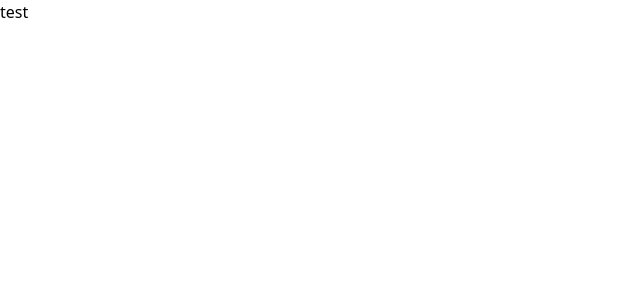
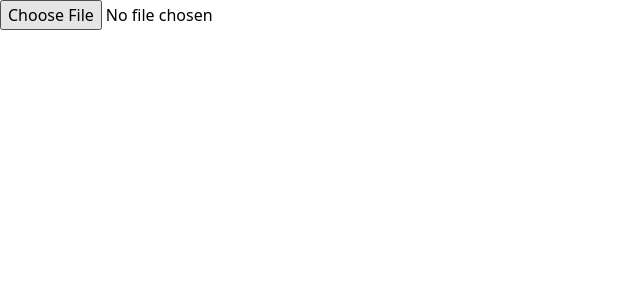
Before and after one commit to rudrachavda/apache, a React (Create React App) app: page / in a window 1280 px wide. Shown: the top 300 px of the page, without its empty margins (0-640 px from the left). Built offline with nearby package versions, Linux system fonts and the light colour scheme.

Commit message:
working csv parse

```diff
--- a/package.json
+++ b/package.json
@@ -6,6 +6,7 @@
     "@testing-library/jest-dom": "^5.16.5",
     "@testing-library/react": "^13.4.0",
     "@testing-library/user-event": "^13.5.0",
+    "papaparse": "^5.4.1",
     "react": "^18.2.0",
     "react-dom": "^18.2.0",
     "react-scripts": "5.0.1",
--- a/src/App.js
+++ b/src/App.js
@@ -1,9 +1,10 @@
-import './App.css';
+import React from 'react';
+import Sidebar from './sidebar';
 
 function App() {
   return (
-    <div className="text-lg">
-      <p className="border-l-rose-900">test</p>
+    <div className="absolute inset-0">
+        <Sidebar />
     </div>
   );
 }
--- /dev/null
+++ b/src/sidebar.js
@@ -0,0 +1,74 @@
+import React, { useState } from 'react';
+import Papa from 'papaparse';
+
+function Sidebar() {
+  const [parsedData, setParsedData] = useState([]);
+  const [columns,setColumns] = useState([]);
+
+  const handleFile = (event) => {
+    const uploadedFile = event.target.files[0];
+
+    if (uploadedFile) {
+      Papa.parse(uploadedFile, {
+        header: true,
+        complete: (results) => {
+          console.log(results)
+          if(results.data && results.data.length>0){
+            let firstRow = results.data[0];
+            console.log("firstRow",firstRow);
+            let keys = Object.keys(firstRow);
+            setColumns(keys);
+            console.log("keys",keys)
+            // console.log(keys);
+            //keys = [customer name, balance,  zipcode, state]
+            //results.data[0] = [customername:brijesh, balance:1000,]
+            //results.data[0]['customername']
+            let tmpJson = {
+
+            }
+            keys.forEach(k=>{
+              tmpJson[k] = [];
+            })
+
+            results.data.forEach(row=>{
+              keys.forEach(k=>{
+                tmpJson[k].push(row[k])
+                // console.log(row[k])
+              })
+            })
+
+            console.log("tmpJson",tmpJson)
+            console.log("keys of tmpJsn",Object.keys(tmpJson))
+            console.log("values of tmpJsn",Object.values(tmpJson))
+
+
+          }
+        },
+      });
+    }
+  };
+
+
+  return (
+    <div className="w-1/6 px-4 h-screen">
+      <div className="sticky top-20 p-4 bg-gray-100 rounded-xl w-full h-full">
+        <input type="file" onChange={handleFile} />
+
+        <ul className="flex flex-col overflow-hidden content-center justify-center">
+          { columns.map((item, index) => (
+            <li
+              key={index}
+              className="py-2 hover:shadow-md rounded justify-center"
+            >
+              <span className="hidden sm:inline">
+                {item}
+              </span>
+            </li>
+          ))}
+        </ul>
+      </div>
+    </div>
+  );
+}
+
+export default Sidebar;
```
Also changed, not shown: src/data.csv (added), 1 other file (tests, documents, lock files or other folders).
